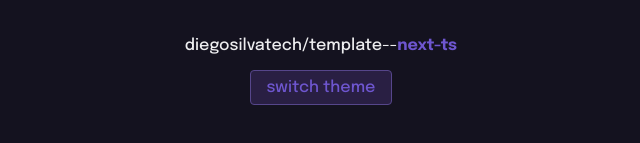
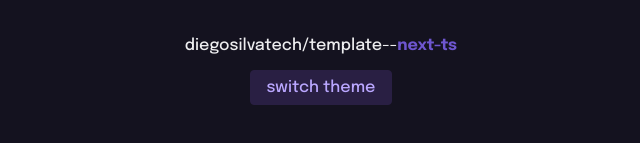
Before and after one commit to eudiegosilva/template--next-ts, a Next.js app: page / in a window 1280 px wide. Shown: the part 329-472 px from the top of the page, without its empty margins (319-959 px from the left). Built offline with nearby package versions, Linux system fonts and the light colour scheme.

Commit message:
feat: update button style

```diff
--- a/src/components/button/button.styles.ts
+++ b/src/components/button/button.styles.ts
@@ -15,12 +15,12 @@ export const ButtonWrapper = styled('button', {
     variant: {
       primary: {
         backgroundColor: '$primary-03',
-        borderColor: '$primary-07',
-        color: '$primary-09',
+        borderColor: '$primary-03',
+        color: '$primary-11',
         '&:hover': {
           backgroundColor: '$primary-04',
-          borderColor: '$primary-08',
-          color: '$primary-09'
+          borderColor: '$primary-04',
+          color: '$primary-11'
         }
       },
       secondary: {
```
Also changed, not shown: 2 other files (tests, documents, lock files or other folders).
